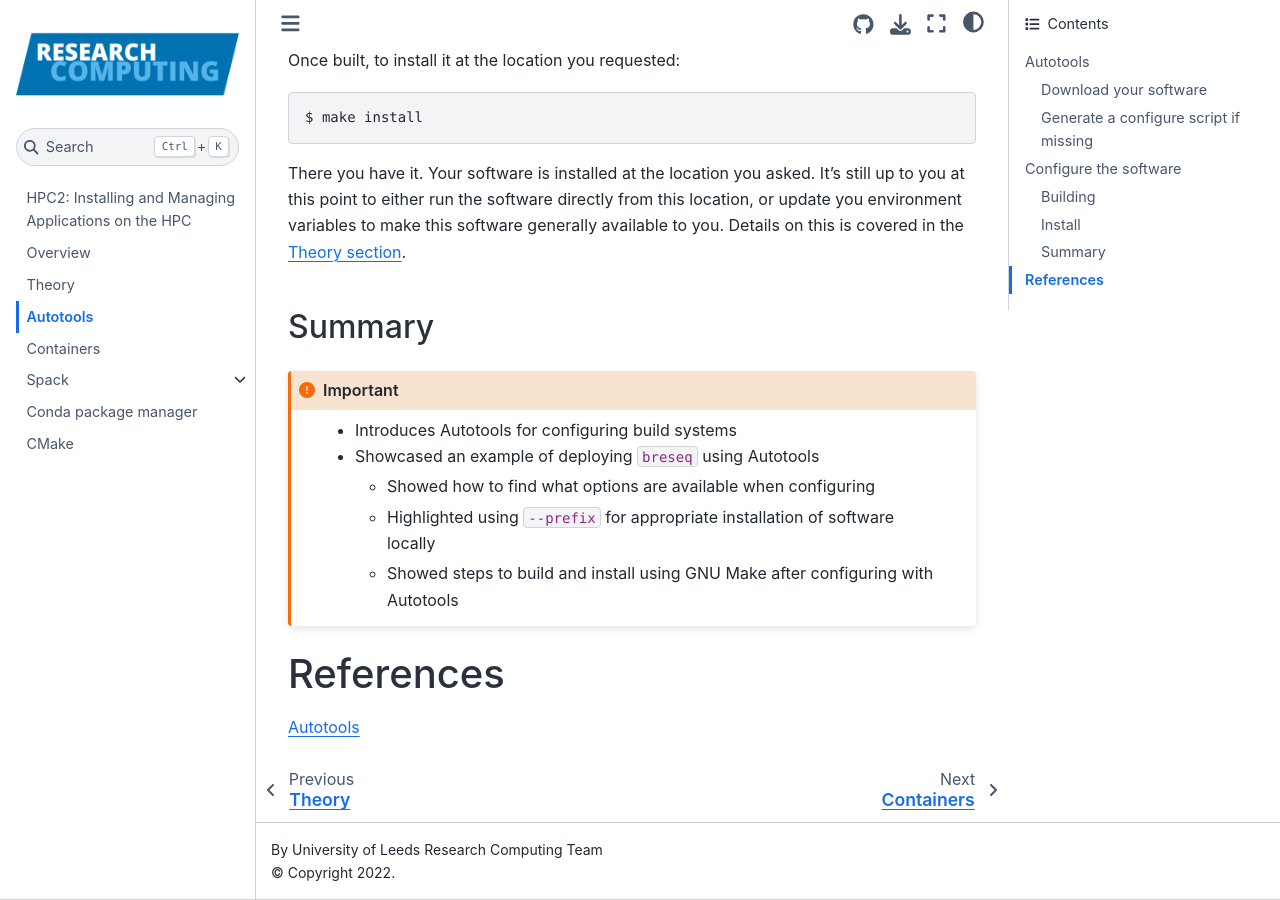
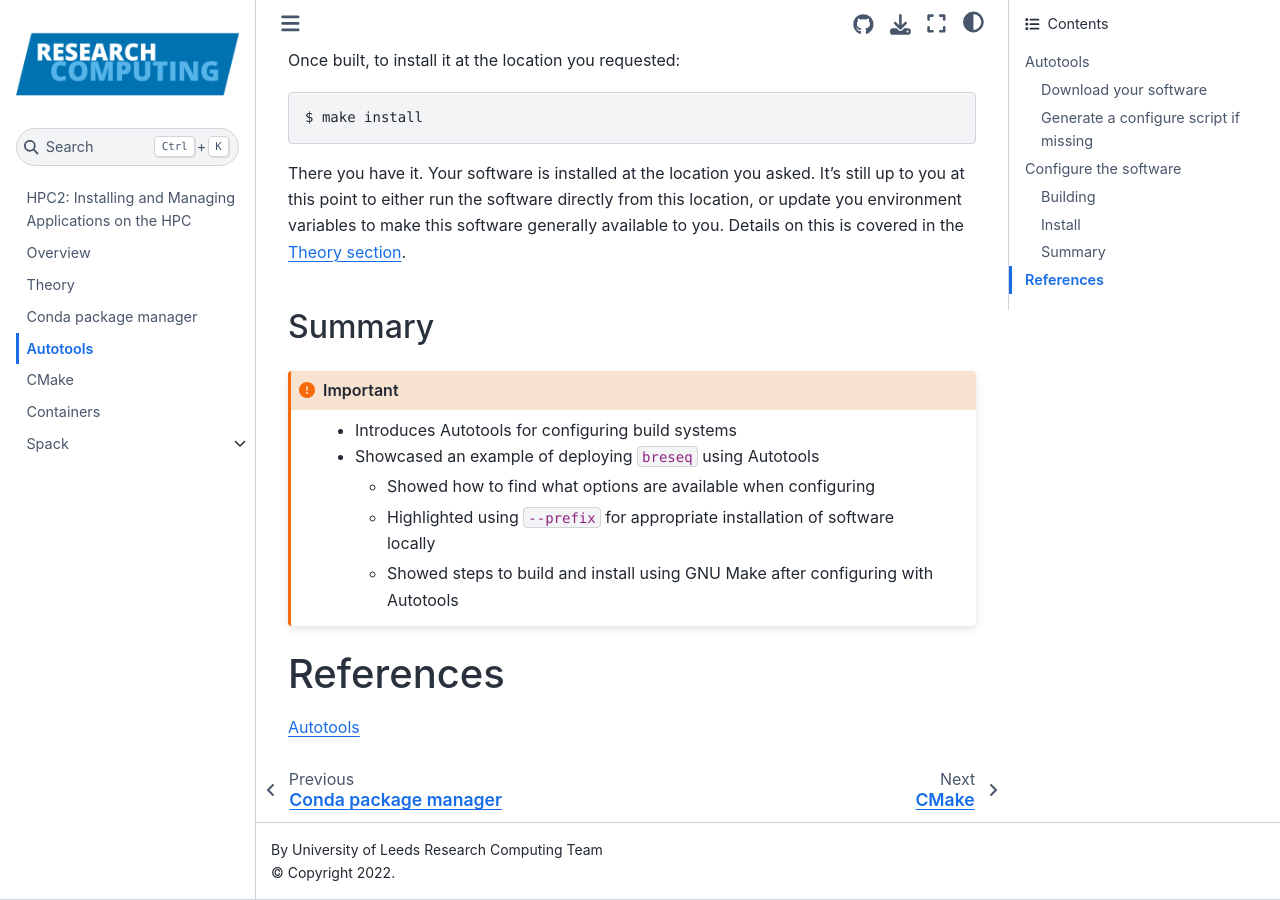
Before and after one commit to ARCTraining/hpc2-software, a Jupyter Book: the page built from book/course/autotools.md, in a window 1280 px wide and 900 px high, scrolled down 2985 px. Built offline with Jupyter Book 1.0.4 settings and Sphinx 7.4.7 and the Sphinx Book theme 1.1.4, drawn with Linux system fonts in a browser that asks for light colours.

Commit message:
updated toc for new order #17

```diff
--- a/book/_toc.yml
+++ b/book/_toc.yml
@@ -13,7 +13,9 @@ root: welcome
 sections:
 - file: course/start
 - file: course/theory
+- file: course/conda
 - file: course/autotools
+- file: course/cmake
 - file: course/containers
 - file: course/spack
   sections:
@@ -25,5 +27,3 @@ sections:
   - file: course/spack/containers
   - file: course/spack/environments
   - file: course/spack/recipes
-- file: course/conda
-- file: course/cmake
```
